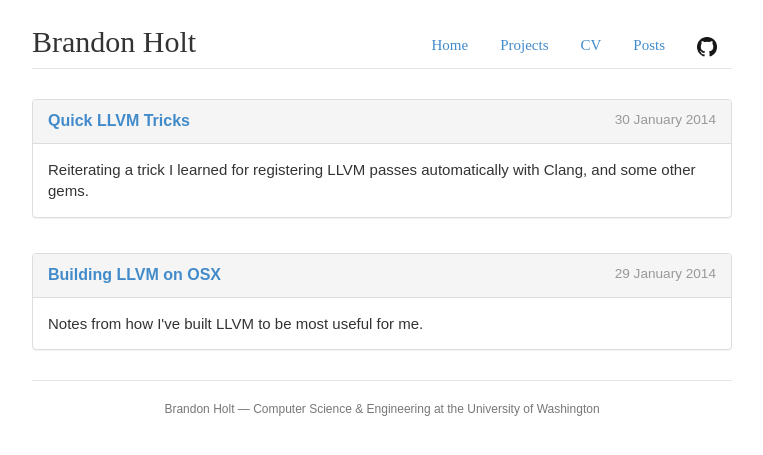
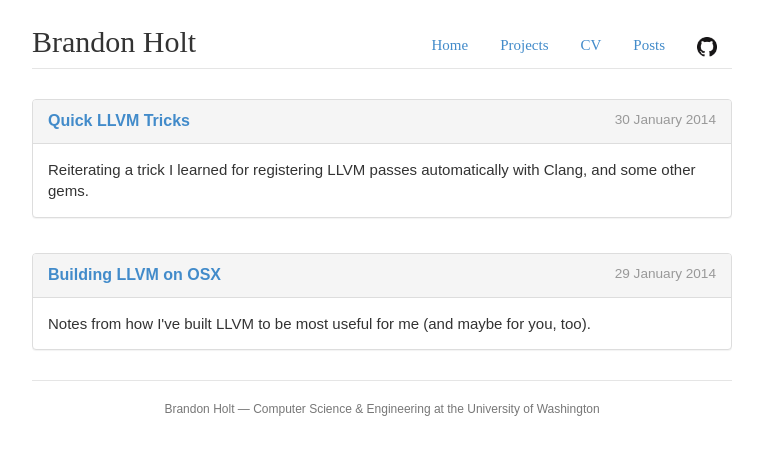
Before and after one commit to nelsonje/nelsonje.github.io, a Jekyll site: the page built from posts.html, in a window 1280 px wide. Shown: the top 455 px of the page, without its empty margins (258-1021 px from the left). Built offline with Jekyll 4.4.1, drawn with Linux system fonts in a browser that asks for light colours; some web fonts are replaced; Markdown is read by kramdown in place of the engine named in the settings.

```diff
--- a/_posts/2014-01-29-building-llvm.md
+++ b/_posts/2014-01-29-building-llvm.md
@@ -1,7 +1,7 @@
 ---
 layout: post
 title: Building LLVM on OSX
-description: Notes from how I've built LLVM to be most useful for me.
+description: Notes from how I've built LLVM to be most useful for me (and maybe for you, too).
 ---
 
 I've had a lot of headaches building LLVM from source to suit my purposes. It's fairly straightforward to download a source distribution and get *something* built, but I've had to refine how I build LLVM so that things are setup to be useful for my workflow. Namely, I need:
```
Also changed, not shown: other parts of _posts/2014-01-29-building-llvm.md (+0 -2 lines).
